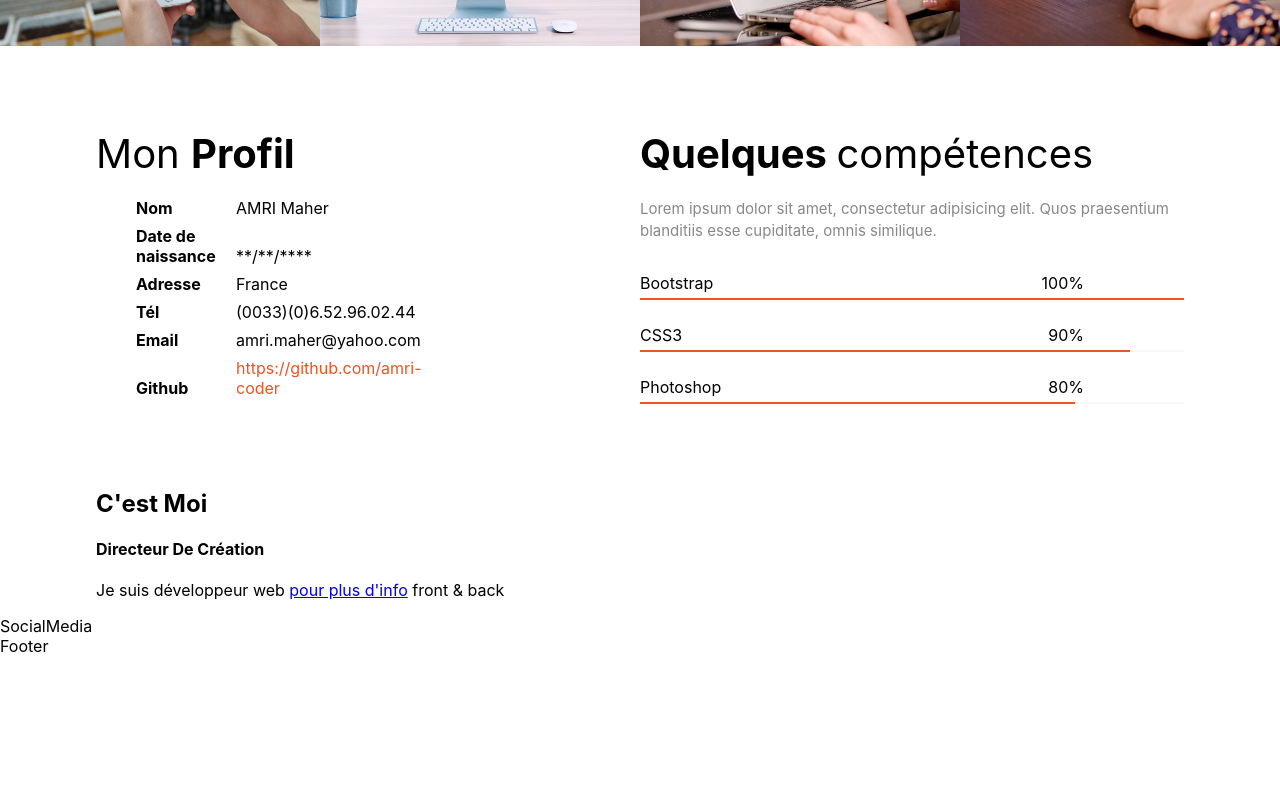
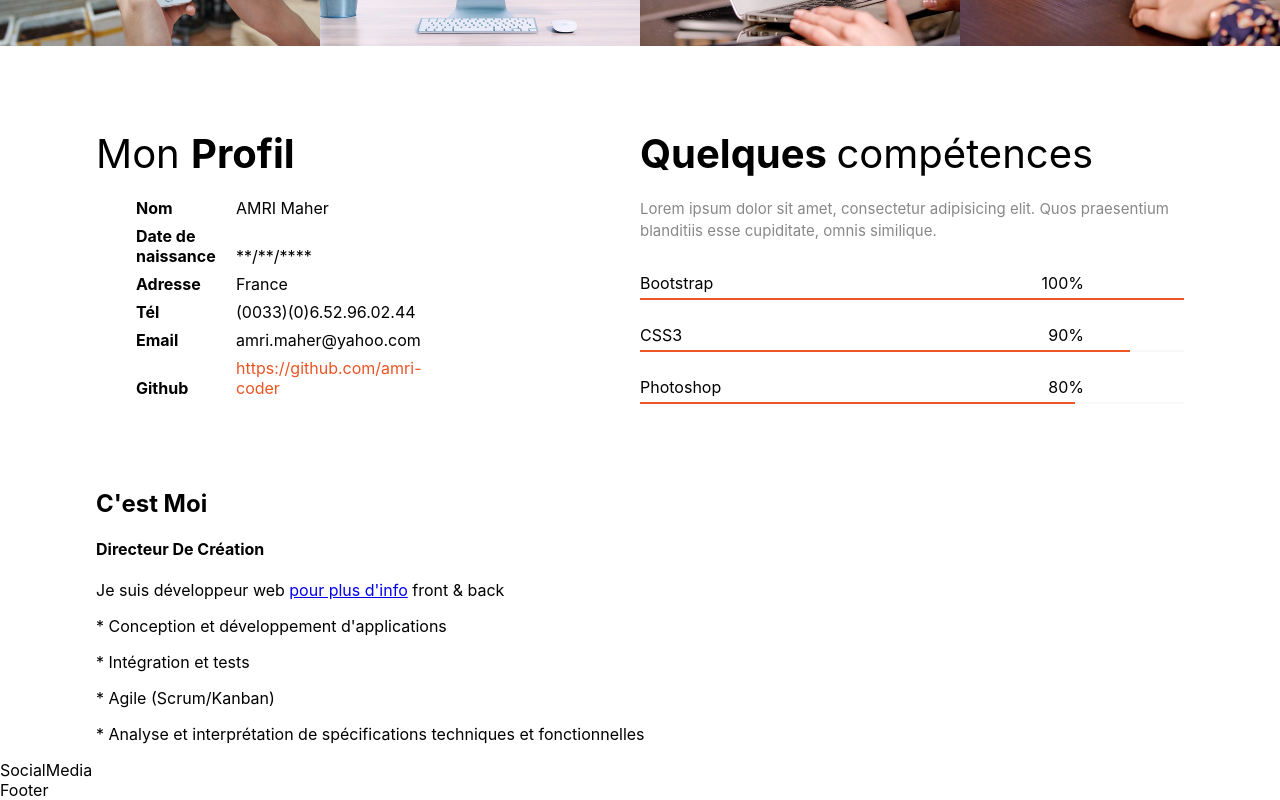
Before and after one commit to amri-coder/ultra, a React (Create React App) app: page / in a window 1280 px wide. Shown: the part 1878-2678 px from the top of the page. Before the commit the page ends 2534 px from the top, so only its background shows below. Built offline with nearby package versions, Linux system fonts and the light colour scheme.

Commit message:
changement d'about

```diff
--- a/src/Components/About/index.js
+++ b/src/Components/About/index.js
@@ -12,8 +12,19 @@ const About = () => {
                     Je suis développeur web <a href="#">pour plus d'info</a> front & back
                     </p>
                     <p className="info-desc">
+                       * Conception et développement d'applications
+                    </p>
+                    <p className="info-desc">
+                       * Intégration et tests
+                    </p>
+                    <p className="info-desc">
+                    * Agile (Scrum/Kanban)
+                    </p>
+                    <p className="info-desc">
+                    * Analyse et interprétation de spécifications techniques et fonctionnelles
+                    </p>
 
-                    </p>
+
                 </div>
             </div>
         </div>
@@ -21,6 +32,4 @@ const About = () => {
 }
 
 
-
-
 export default About;
```
